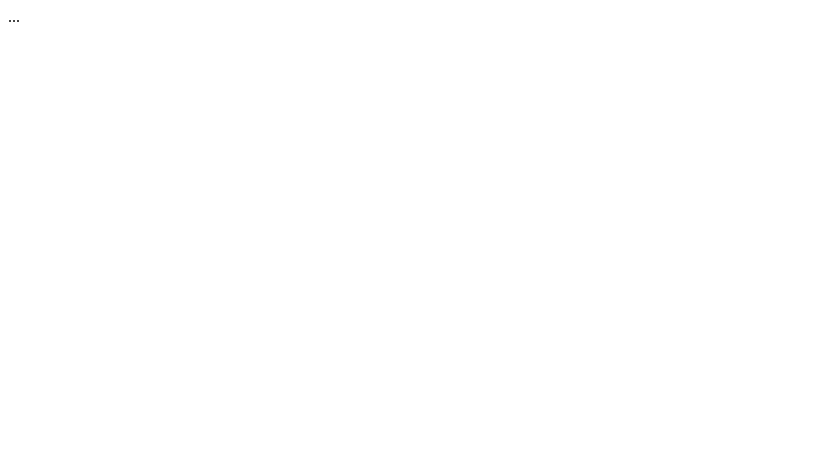
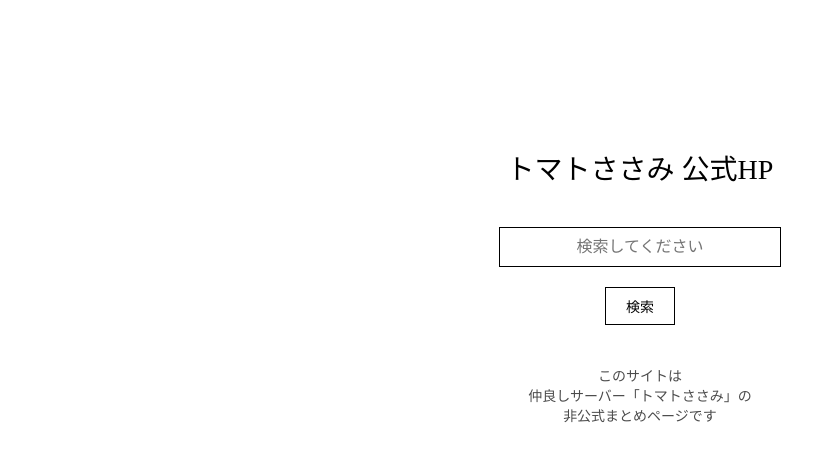
Before and after one commit to suzuakariamu/tomato-sasami, a plain HTML site: page index.html in a window 1280 px wide. Shown: the whole page, without its empty margins (0-835 px from the left). Drawn offline with Linux system fonts and the light colour scheme.

Commit message:
Update index.html

```diff
--- a/index.html
+++ b/index.html
@@ -1,4 +1,79 @@
 <!DOCTYPE html>
 <html lang="ja">
-  ...
+<head>
+  <meta charset="UTF-8">
+  <title>トマトささみ 公式HP</title>
+
+  <style>
+    body {
+      background-color: #ffffff;
+      color: #000000;
+      font-family: "Hiragino Mincho ProN", "Yu Mincho", serif;
+      text-align: center;
+      padding-top: 120px;
+    }
+
+    h1 {
+      font-size: 28px;
+      margin-bottom: 40px;
+      font-weight: normal;
+    }
+
+    input[type="text"] {
+      width: 260px;
+      padding: 10px;
+      font-size: 16px;
+      border: 1px solid #000;
+      text-align: center;
+    }
+
+    button {
+      margin-top: 20px;
+      padding: 8px 20px;
+      font-size: 14px;
+      border: 1px solid #000;
+      background: #fff;
+      cursor: pointer;
+    }
+
+    button:hover {
+      background: #eee;
+    }
+
+    p {
+      margin-top: 40px;
+      font-size: 14px;
+      opacity: 0.7;
+    }
+  </style>
+</head>
+
+<body>
+
+  <h1>トマトささみ 公式HP</h1>
+
+  <input type="text" id="keyword" placeholder="検索してください">
+  <br>
+  <button onclick="search()">検索</button>
+
+  <p>
+    このサイトは<br>
+    仲良しサーバー「トマトささみ」の<br>
+    非公式まとめページです
+  </p>
+
+  <script>
+    function search() {
+      const input = document.getElementById("keyword").value.trim();
+
+      // ▼ 最初の正解キーワード（テスト用）
+      if (input === "みる") {
+        window.location.href = "pages/observe.html";
+      } else {
+        window.location.href = "error.html";
+      }
+    }
+  </script>
+
+</body>
 </html>
```
